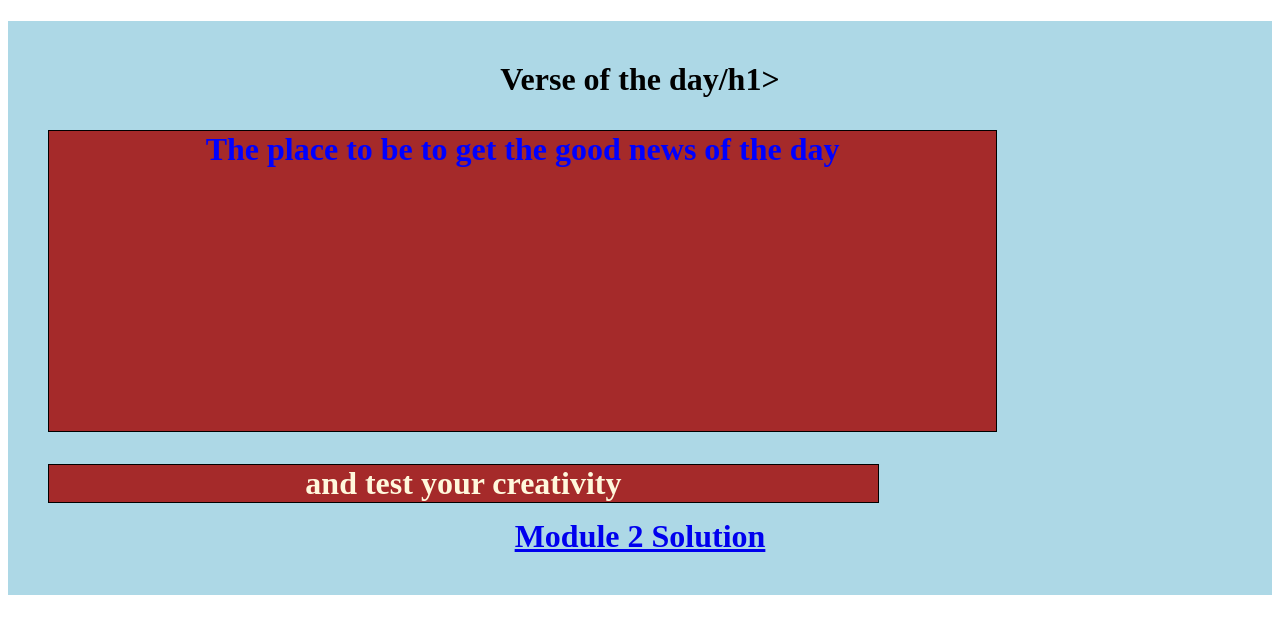
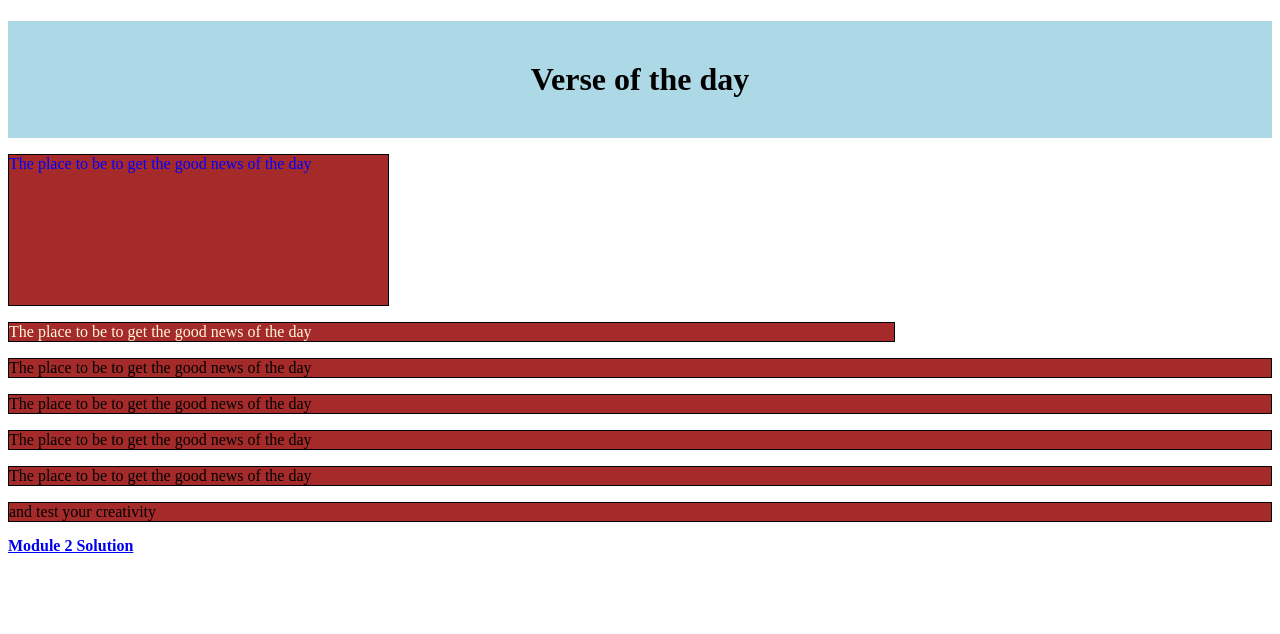
Before and after one commit to fhkyn/hello-world, a plain HTML site: page index.html in a window 1280 px wide. Drawn offline with Linux system fonts and the light colour scheme.

Commit message:
updated CSS and index.html

```diff
--- a/css/index.css
+++ b/css/index.css
@@ -10,8 +10,8 @@
 	}
 	#p1{
 		color:blue;
-		width:80%;
-		height: 300px;
+		width:30%;
+		height: 150px;
 
 		}
 	#p2{
@@ -27,8 +27,8 @@
 	}
 	#p1{
 		color:blue;
-		width:80%;
-		height: 300px;
+		width:30%;
+		height: 150px;
 	}
 	#p2{
 		color:cornsilk;
@@ -39,8 +39,8 @@
 @media (max-width:767px){
 	#p1{
 		color:blue;
-		width:50%;
-		height: 300px;
+		width:30%;
+		height: 1500px;
 	}
 	#p2{
 		color:cornsilk;
--- a/index.html
+++ b/index.html
@@ -11,9 +11,14 @@
 		</style>
 	</head>
 	<body>
-	<h1 id="myHeader">Verse of the day/h1>
+	<h1 id="myHeader">Verse of the day</h1>
 	<p id="p1">The place to be to get the good news of the day</p>
-	<p id="p2">and test your creativity</p>
+	<p id="p2">The place to be to get the good news of the day</p>
+	<p id="p3">The place to be to get the good news of the day</p>
+	<p id="p4">The place to be to get the good news of the day</p>
+	<p id="p5">The place to be to get the good news of the day</p>
+	<p id="p7">The place to be to get the good news of the day</p>
+	<p id="p6">and test your creativity</p>
 	<a href="gp"><strong>Module 2 Solution</strong></a>
 	</body>
 </html>
```
Also changed, not shown: 1 other file.
